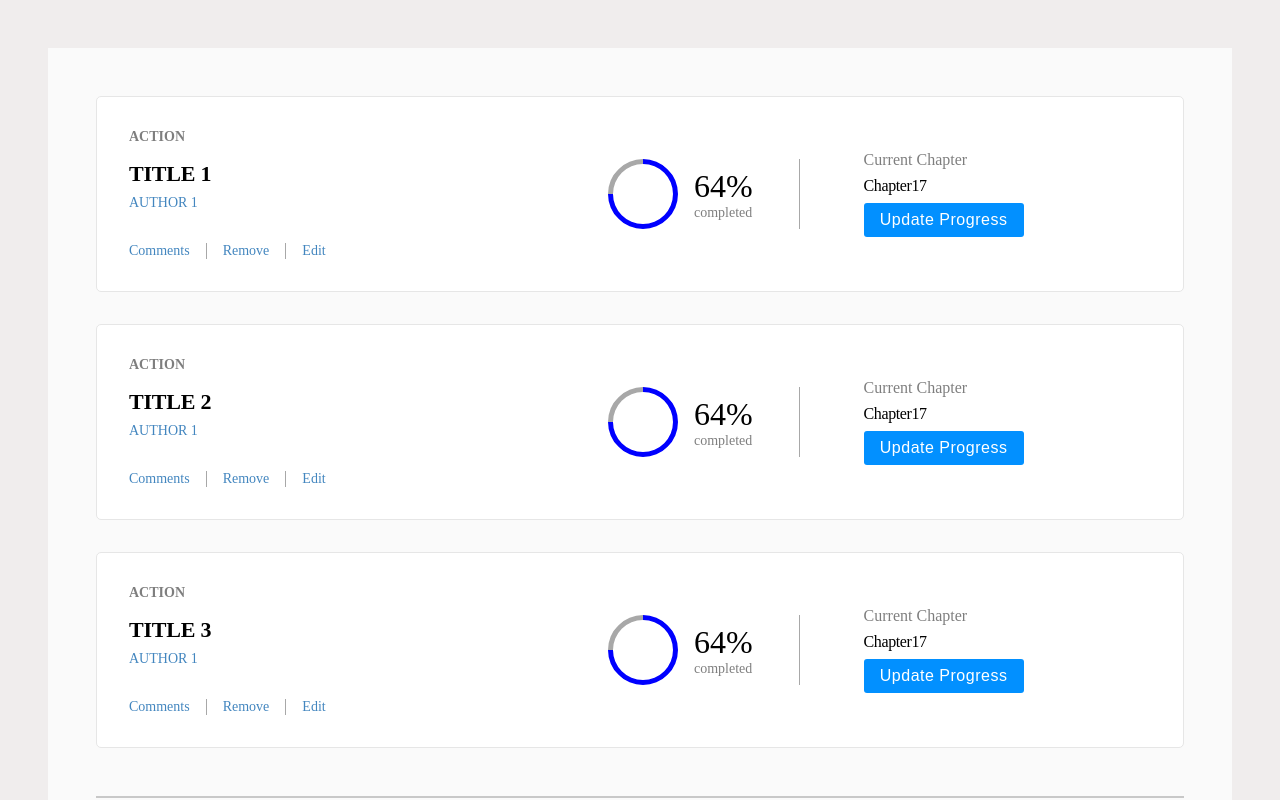
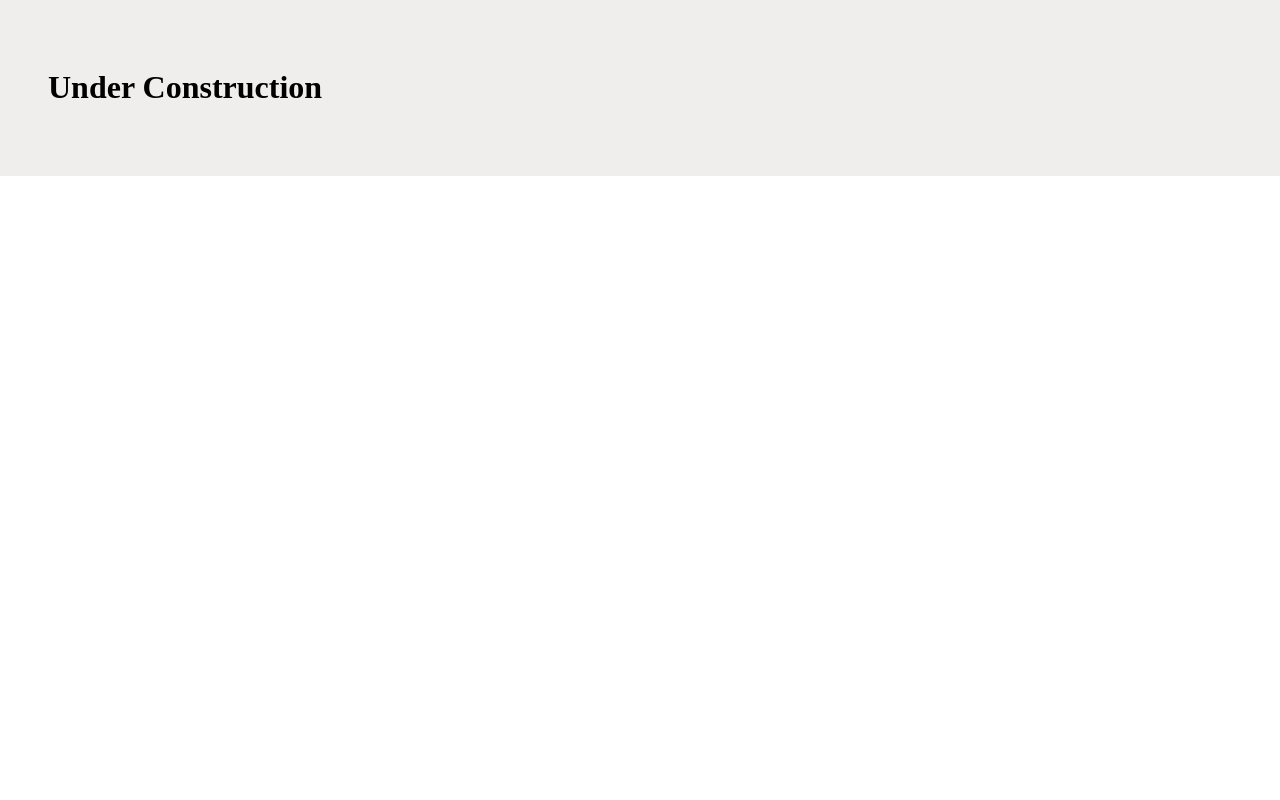
Before and after one commit to hamidazim321/react-book-store, a React (Create React App) app: page /categories in a window 1280 px wide. Shown: the top 800 px of the page. Built offline with nearby package versions, Linux system fonts and the light colour scheme.

Commit message:
Add Routes

```diff
--- a/src/App.js
+++ b/src/App.js
@@ -1,12 +1,24 @@
+import { Route, Routes } from 'react-router-dom';
 import BookForm from './components/BookForm';
 import BookList from './components/BookList';
+import Categories from './components/Categories';
 import './App.css';
 
 function App() {
   return (
     <div className="App">
-      <BookList />
-      <BookForm />
+      <Routes>
+        <Route
+          path="/"
+          element={(
+            <>
+              <BookList />
+              <BookForm />
+            </>
+        )}
+        />
+        <Route path="/categories" element={<Categories />} />
+      </Routes>
     </div>
   );
 }
--- /dev/null
+++ b/src/components/Categories.js
@@ -0,0 +1,5 @@
+export default function Categories() {
+  return (
+    <h1>Under Construction</h1>
+  );
+}
```
